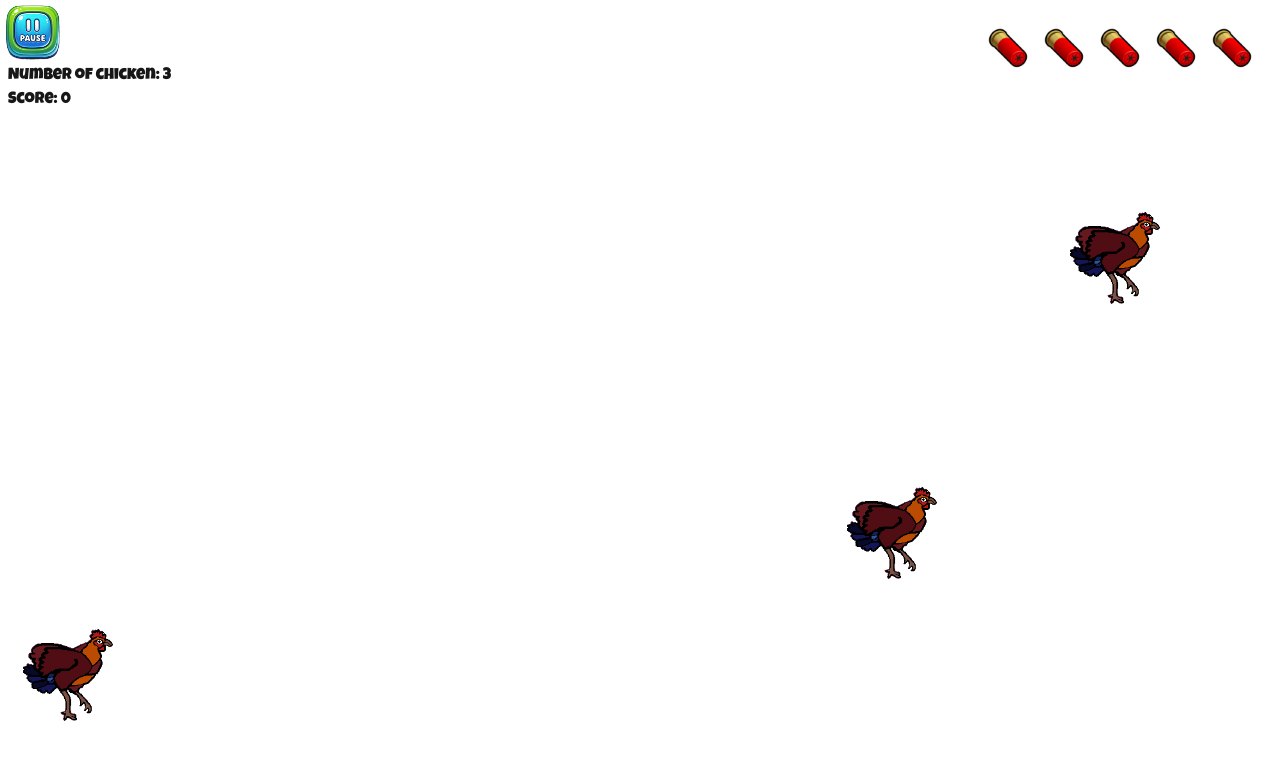
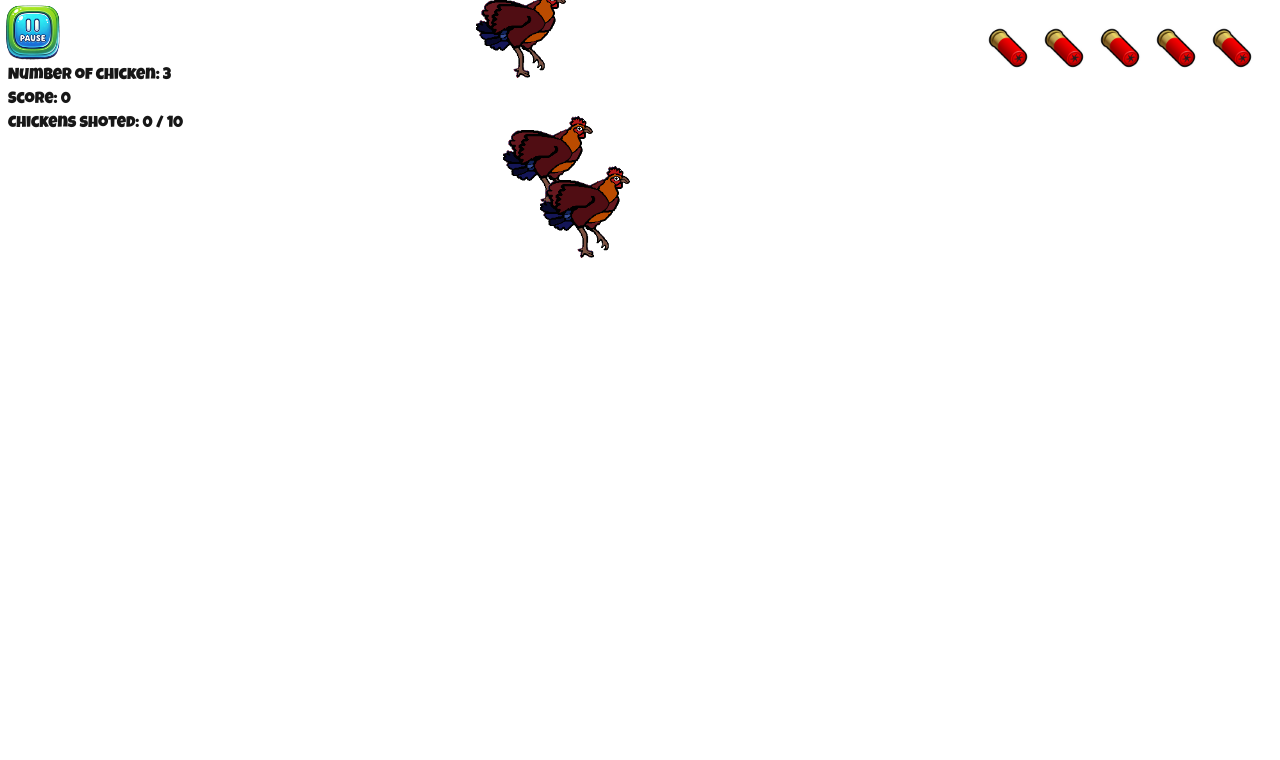
Before and after one commit to Chigga-Solutions/Cock-Down-Shooter, a Next.js app: page /play in a window 1280 px wide. Shown: the top 760 px of the page. Built offline with nearby package versions, Linux system fonts and the light colour scheme.

Commit message:
Add shoted chicken counter and delayed reload to match with sound

```diff
--- a/src/app/play/page.tsx
+++ b/src/app/play/page.tsx
@@ -22,6 +22,8 @@ export default function Play() {
   const [score, setScore] = useState(0);
   const playStateRef = useRef(paused);
   const difficulty = localStorage.getItem('difficulty');
+  const [chickensSpawned, setChickensSpawned] = useState(0);
+  const [chickensShoted, setChickensShoted] = useState(0);
 
   function pauseGame() {
     setPaused(true);
@@ -67,6 +69,7 @@ export default function Play() {
   }, [paused]);
 
   function createSelfDestroyingChicken() {
+    setChickensSpawned((prevCount) => prevCount + 1);
     // DO NOT TOUCH THIS
     setChickens((prev) => {
       // Create a unique id for the chicken
@@ -138,6 +141,7 @@ export default function Play() {
 
           for (const element of document.getElementsByClassName('cocked')) {
             if (areOverlapped(clientRect, element.getBoundingClientRect())) {
+              setChickensShoted((prevCount) => prevCount + 1);
               setScore((prev) => prev + 1);
               element.classList.add('bg-red-500');
               // => delete chicken when shoted
@@ -155,7 +159,12 @@ export default function Play() {
     const keyDown = (e: KeyboardEvent) => {
       if (e.code === 'Space') {
         ReloadSound().play();
-        setBullets(5);
+        const timer = setInterval(() => {
+          setBullets(5);
+          clearInterval(timer);
+        }, 600);
+
+
       } else if (e.code === 'Escape') {
         pauseGame();
       }
@@ -193,6 +202,7 @@ export default function Play() {
       <div className='pl-2'>
         <h1>Number of chicken: {chicken.length}</h1>
         <h1>Score: {score}</h1>
+        <h1>Chickens shoted: {chickensShoted} / {chickensSpawned}</h1>
       </div>
       {chicken.map((c) => c.chicken)}
       <div className='fixed top-6 right-6 w-full flex justify-end'>
```
